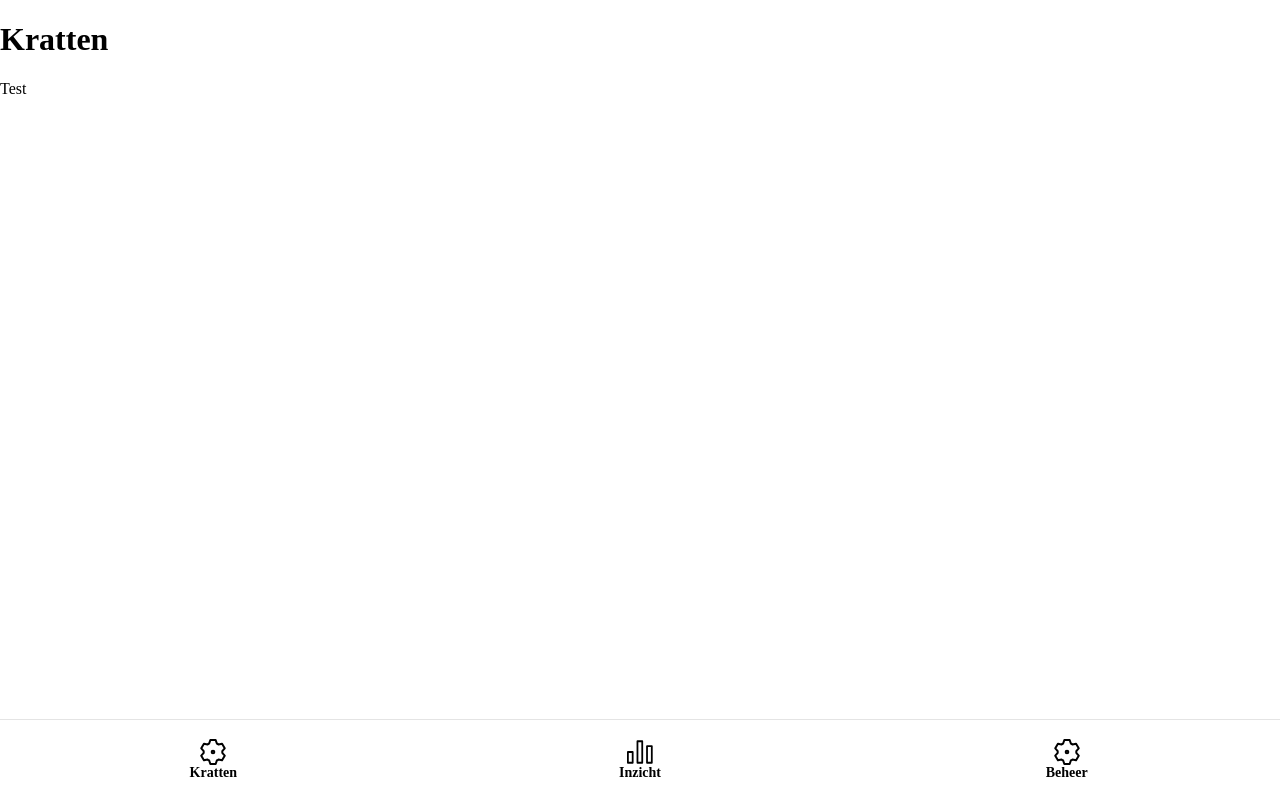
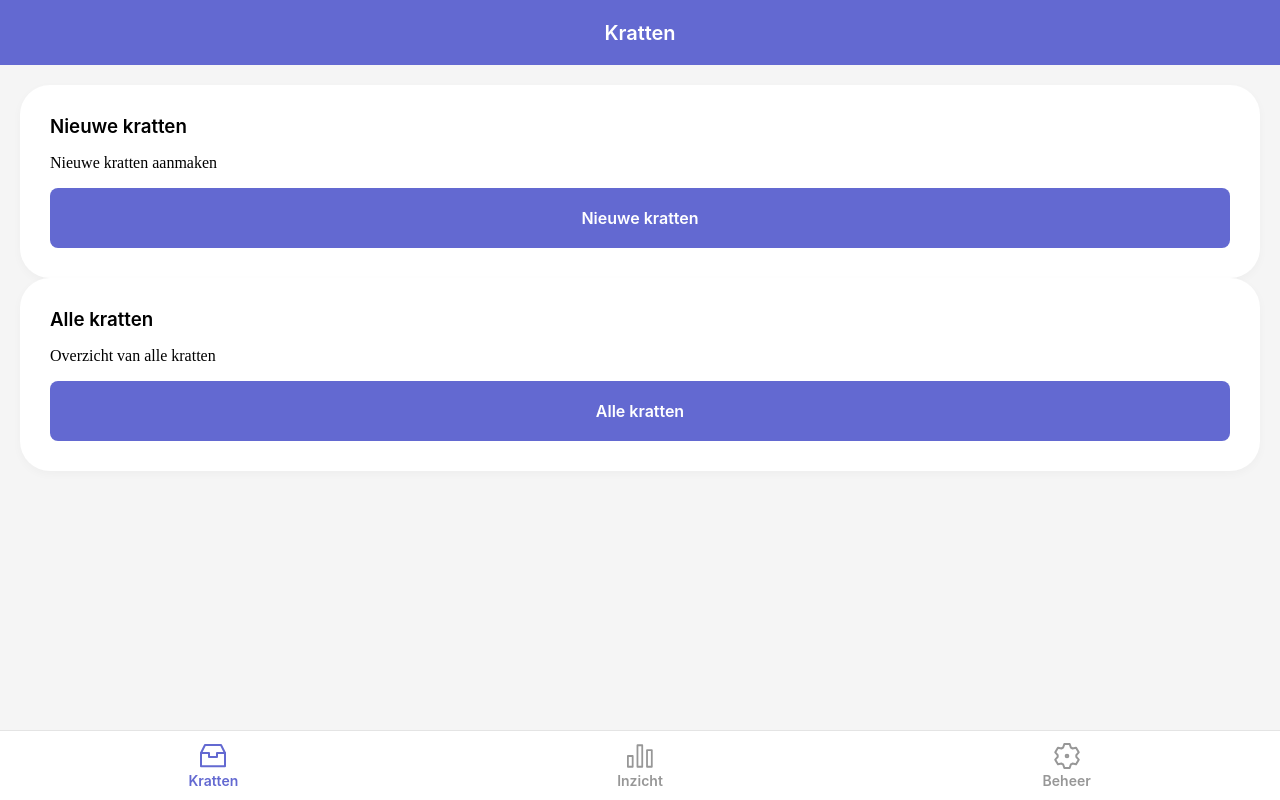
Before and after one commit to bramdoppen/track-app, a Vue app: page /kratten in a window 1280 px wide. Built offline with nearby package versions, Linux system fonts and the light colour scheme.

Commit message:
Style updates and first screens added

```diff
--- a/src/App.vue
+++ b/src/App.vue
@@ -3,9 +3,47 @@
 </template>
 
 <style>
-  html, body {
+	:root {
+		--m-small: 10px;
+		--m-base: 25px;
+		--color-bg: #fefcf9;
+		--color-primary: #6369d1;
+		--color-secondary: #6ea4bf;
+		--color-dark: var(--color-text);
+		--color-text: #393e41;
+		--color-border: #979797;
+		--font-special: "Bungee", "Arial Black", sans-serif;
+		--font-title: "Inter", "Arial Black", sans-serif;
+		--font-base: "Source Sans Pro", sans-serif;
+		--fz-base: 16px;
+		--p-side: 20px;
+	}
+
+	html,
+	body {
+		margin: 0;
+	}
+
+* {
+  box-sizing: border-box;
+}
+	h1,
+	h2,
+	h3,
+	h4 {
+		font-family: var(--font-title);
+		font-weight: 600;
     margin: 0;
-  }
+	}
+
+	h1 {
+		font-size: 28px;
+	}
+
+	h2 {
+		font-size: 24px;
+	}
+
 	#app {
 		height: 100vh;
 	}
--- a/src/components/base/BottomBar.vue
+++ b/src/components/base/BottomBar.vue
@@ -1,16 +1,16 @@
 <template>
 	<div class="bar-container">
 		<router-link to="/kratten" class="bar-item">
-			<Icon icon="settings" />
-			<span>Kratten</span>
+			<Icon icon="boxes" />
+			<span class="bar-text">Kratten</span>
 		</router-link>
 		<router-link to="/inzicht" class="bar-item">
 			<Icon icon="insight" />
-			<span>Inzicht</span>
+			<span class="bar-text">Inzicht</span>
 		</router-link>
 		<router-link to="/instellingen" class="bar-item">
 			<Icon icon="settings" />
-			<span>Beheer</span>
+			<span class="bar-text">Beheer</span>
 		</router-link>
 	</div>
 </template>
@@ -33,23 +33,31 @@
 		background: white;
 		display: flex;
 		justify-content: space-around;
-		height: 80px;
+		height: 70px;
 		border-top: 1px solid #e4e4e4;
 		flex: 0 0 auto;
+		padding-bottom: env(safe-area-inset-bottom);
 	}
+
 	.bar-item {
 		flex: 1;
 		display: flex;
-        flex-direction: column;
+		flex-direction: column;
 		align-items: center;
 		justify-content: center;
 		font-size: 14px;
 		color: var(--color-border);
 		font-family: var(--font-title);
 		font-weight: 600;
-        text-decoration: none;
+		text-decoration: none;
+
 		&.router-link-exact-active {
 			color: var(--color-primary);
 		}
 	}
+
+	.bar-text {
+		display: inline-block;
+		margin-top: 3px;
+	}
 </style>
--- /dev/null
+++ b/src/components/base/Box.vue
@@ -0,0 +1,46 @@
+<template>
+	<div class="box">
+		<slot></slot>
+	</div>
+</template>
+
+<script>
+	export default {
+		name: "Box",
+	};
+</script>
+
+<style scoped>
+	.box {
+		border-radius: 30px;
+		padding: 30px;
+		box-shadow: 0px 3px 10px rgb(0 0 0 / 3%);
+		font-weight: 300;
+		background: #fff;
+
+		& > * {
+			margin: 0;
+
+			& + * {
+				margin-top: 4px;
+			}
+			& + button {
+				margin-top: 20px;
+			}
+
+			&.h3 {
+				font-size: 20px;
+				font-weight: 600;
+				color: var(--color-text);
+			}
+		}
+
+		& >>> button {
+			font-size: 18px;
+			background: #6ea4bf;
+			padding: 5px 10px;
+			min-height: 50px;
+			border-radius: 15px;
+		}
+	}
+</style>
--- /dev/null
+++ b/src/components/base/Button.vue
@@ -0,0 +1,111 @@
+<template>
+	<button class="button" :class="[type]" v-if="!to" @click="handleClick">
+		<span>{{ title }}</span>
+		<Icon :icon="icon" :size="iconSize" v-if="icon" />
+	</button>
+	<router-link class="button" :class="[type]" :to="to" v-if="to">
+		<span>{{ title }}</span>
+		<Icon :icon="icon" :size="iconSize" v-if="icon" />
+	</router-link>
+</template>
+
+<script>
+	import Icon from "@/components/base/Icon";
+
+	export default {
+		name: "Button",
+
+    components: {
+			Icon,
+		},
+
+		props: {
+			title: {
+				type: String,
+			},
+			type: {
+				type: String,
+			},
+			icon: {
+				type: String,
+			},
+			iconSize: {
+				type: String,
+			},
+      to: {
+        type: String,
+        required: false,
+      },
+		},
+    emits: ['onClick'],
+    methods: {
+      handleClick() {
+        this.$emit('onClick')
+      }
+    }
+	};
+</script>
+
+<style scoped>
+	.button {
+		font-size: var(--fz-base);
+		background: var(--color-primary);
+		font-family: var(--font-title);
+		font-weight: 600;
+		color: #fff;
+		padding: 22px;
+		min-height: 40px;
+		border-radius: 8px;
+		border: 0;
+		appearance: none;
+		width: 100%;
+		position: relative;
+		overflow: hidden;
+		cursor: pointer;
+		line-height: 1;
+		display: flex;
+		align-items: center;
+		justify-content: center;
+		text-decoration: none;
+		transition: filter 0.2s ease;
+
+		&:hover,
+		&:focus {
+			filter: brightness(1.1);
+		}
+
+		&.small {
+			padding: 18px 24px;
+		}
+
+		&.tiny {
+			border-radius: 15px;
+			border: 1px solid currentColor;
+			padding: 3px 13px;
+			width: auto;
+			color: var(--color-dark);
+			background: transparent;
+
+			&:hover,
+			&:focus {
+				filter: brightness(1.8);
+			}
+		}
+
+    &.gray {
+      color: var(--color-dark);
+			background: #fff;
+    }
+
+		&.square {
+			border-radius: 50%;
+			padding: 0;
+			width: 30px;
+			height: 30px;
+			min-height: 0;
+			display: flex;
+			align-items: center;
+			justify-content: center;
+		}
+	}
+</style>
--- a/src/components/base/Icon.vue
+++ b/src/components/base/Icon.vue
@@ -1,5 +1,5 @@
 <template>
-	<svg>
+	<svg :class="size">
 		<use :href="require('@/assets/Icons/icons.svg') + '#' + icon"></use>
 	</svg>
 </template>
@@ -8,15 +8,25 @@
 	export default {
 		name: "Icon",
 		props: {
-			icon: String,
+			icon: {
+				type: String,
+			},
+			size: {
+				type: String,
+			},
 		},
 	};
 </script>
 
 <style scoped>
 	svg {
-		width: 26px;
-    height: 26px;
+		--size: 26px;
+		width: var(--size);
+		height: var(--size);
 		fill: currentColor;
+
+		&.sm {
+			--size: 16px;
+		}
 	}
 </style>
--- a/src/components/base/PageHeader.vue
+++ b/src/components/base/PageHeader.vue
@@ -1,21 +1,68 @@
 <template>
-	<header>
-		<h1>{{ title }}</h1>
+	<header class="header">
+		<div class="button-container">
+			<Button type="square gray" icon="arrow" iconSize="sm" v-if="showBackButton" @onClick="prevPage" />
+		</div>
+		<div class="text-holder">
+			<h1>{{ title }}</h1>
+		</div>
+		<div class="button-container"></div>
 	</header>
 </template>
 
 <script>
+	import Button from "@/components/base/Button";
+  import { computed } from 'vue';
+  import { useRouter, useRoute } from 'vue-router';
+
 	export default {
+		components: {
+			Button,
+		},
+
 		props: {
 			title: {
 				type: String,
 			},
+		},
+
+		setup() {
+      const route = useRoute();
+      const router = useRouter();
+
+			const showBackButton = computed(() => {
+        return route.path.split("/").length > 2;
+      })
+
+      const prevPage = () => {
+        router.go(-1);
+      };
+
+			return {
+        prevPage,
+				showBackButton,
+			};
 		},
 	};
 </script>
 
 <style scoped>
 	.header {
-		height: 80px;
+		padding: 10px var(--p-side);
+		height: 65px;
+		color: #fff;
+		background: var(--color-primary);
+		font-size: 20px;
+		display: grid;
+		grid-template-columns: 30px 1fr 30px;
+		align-items: center;
+		gap: var(--p-side);
+
+		& h1 {
+			font-size: inherit;
+		}
 	}
+  .text-holder {
+    text-align: center;
+  }
 </style>
--- a/src/layouts/BasePage.vue
+++ b/src/layouts/BasePage.vue
@@ -34,5 +34,7 @@
 	}
   .main {
     flex: 1 0 auto;
+    padding: 20px;
+    background: #f5f5f5;
   }
 </style>
--- a/src/layouts/boxes/BoxesOverview.vue
+++ b/src/layouts/boxes/BoxesOverview.vue
@@ -1,16 +1,30 @@
 <template>
-  <BasePage title="Kratten">
-    Test
-  </BasePage>
+	<BasePage title="Kratten">
+		<div>
+      <Box>
+        <h3>Nieuwe kratten</h3>
+        <p>Nieuwe kratten aanmaken</p>
+        <Button to="/kratten/nieuw" title="Nieuwe kratten"></Button>
+      </Box>
+      <Box>
+        <h3>Alle kratten</h3>
+        <p>Overzicht van alle kratten</p>
+        <Button to="/kratten/list" title="Alle kratten"></Button>
+      </Box>
+		</div>
+	</BasePage>
 </template>
-
 
 <script>
 	import BasePage from "@/layouts/BasePage.vue";
+	import Box from "@/components/base/Box.vue";
+	import Button from "@/components/base/Button.vue";
 
 	export default {
 		components: {
 			BasePage,
+      Box,
+      Button,
 		},
 	};
 </script>
--- /dev/null
+++ b/src/layouts/boxes/create/CreateBoxes.vue
@@ -0,0 +1,18 @@
+<template>
+  <BasePage title="Nieuwe kratten">
+    <div>
+      Test
+    </div>
+  </BasePage>
+</template>
+
+
+<script>
+	import BasePage from "@/layouts/BasePage.vue";
+
+	export default {
+		components: {
+			BasePage,
+		},
+	};
+</script>
--- /dev/null
+++ b/src/layouts/boxes/list/BoxesList.vue
@@ -0,0 +1,18 @@
+<template>
+  <BasePage title="Alle kratten">
+    <div>
+      AllBoxes
+    </div>
+  </BasePage>
+</template>
+
+
+<script>
+	import BasePage from "@/layouts/BasePage.vue";
+
+	export default {
+		components: {
+			BasePage,
+		},
+	};
+</script>
--- /dev/null
+++ b/src/layouts/system/RouteRenderer.vue
@@ -0,0 +1,10 @@
+<template>
+    <router-view></router-view>
+</template>
+
+<script>
+
+export default {
+    name: 'RouteRenderer',
+}
+</script>
--- a/src/router/index.js
+++ b/src/router/index.js
@@ -1,24 +1,48 @@
 import { createRouter, createWebHistory } from 'vue-router'
-
+import RouteRenderer from "../layouts/system/RouteRenderer.vue";
 
 const routes = [
   {
     path: '/',
     redirect: '/kratten',
+    meta: { requiresAuth: true },
   },
   {
     path: '/kratten',
     name: 'Kratten',
-    component: () => import('../layouts/boxes/BoxesOverview.vue')
+    component: RouteRenderer,
+    meta: { requiresAuth: true },
+    children: [
+      {
+        path: '',
+        name: 'boxes-overview',
+        meta: { requiresAuth: true },
+        component: () => import('../layouts/boxes/BoxesOverview.vue'),
+      },
+      {
+        path: 'nieuw',
+        name: 'boxes-create',
+        meta: { requiresAuth: true },
+        component: () => import('../layouts/boxes/create/CreateBoxes.vue'),
+      },
+      {
+        path: 'list',
+        name: 'boxes-list',
+        meta: { requiresAuth: true },
+        component: () => import('../layouts/boxes/list/BoxesList.vue'),
+      },
+    ]
   },
   {
     path: '/inzicht',
     name: 'Inzicht',
+    meta: { requiresAuth: true },
     component: () => import('../layouts/insights/InsightsOverview.vue')
   },
   {
     path: '/instellingen',
     name: 'Instellingen',
+    meta: { requiresAuth: true },
     component: () => import('../layouts/settings/SettingsOverview.vue')
   },
 
```
Also changed, not shown: src/assets/Icons/icons.svg.
